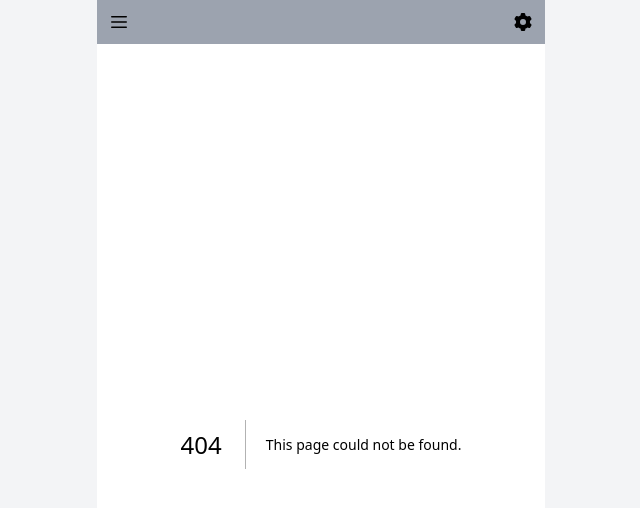
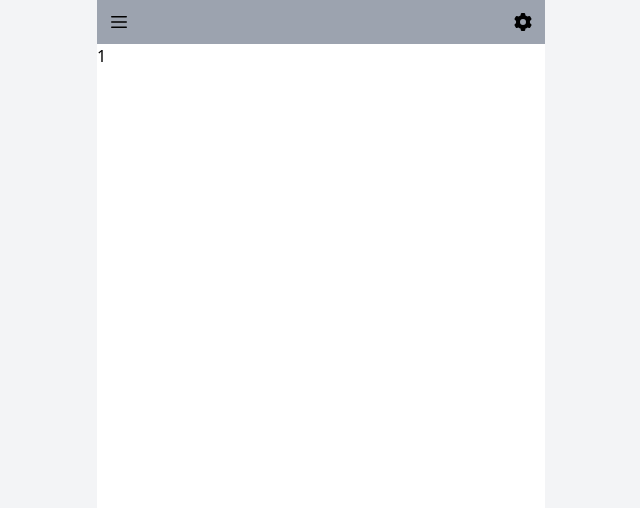
Before and after one commit to Jo-Jee/web-ledger, a Next.js app: page /ledger/1 in a window 1280 px wide. Before the commit this address had no page. Shown: the top 508 px of the page, without its empty margins (319-959 px from the left). Built offline with nearby package versions, Linux system fonts and the light colour scheme.

Commit message:
ledger 페이지 추가

```diff
--- /dev/null
+++ b/src/app/ledger/[id]/page.tsx
@@ -0,0 +1,11 @@
+'use client'
+
+import { useEffect } from 'react'
+
+export default function Ledger({ params }: { params: { id: number } }) {
+  const { id } = params
+  useEffect(() => {
+    console.log(id)
+  }, [])
+  return <div>{params.id}</div>
+}
```
